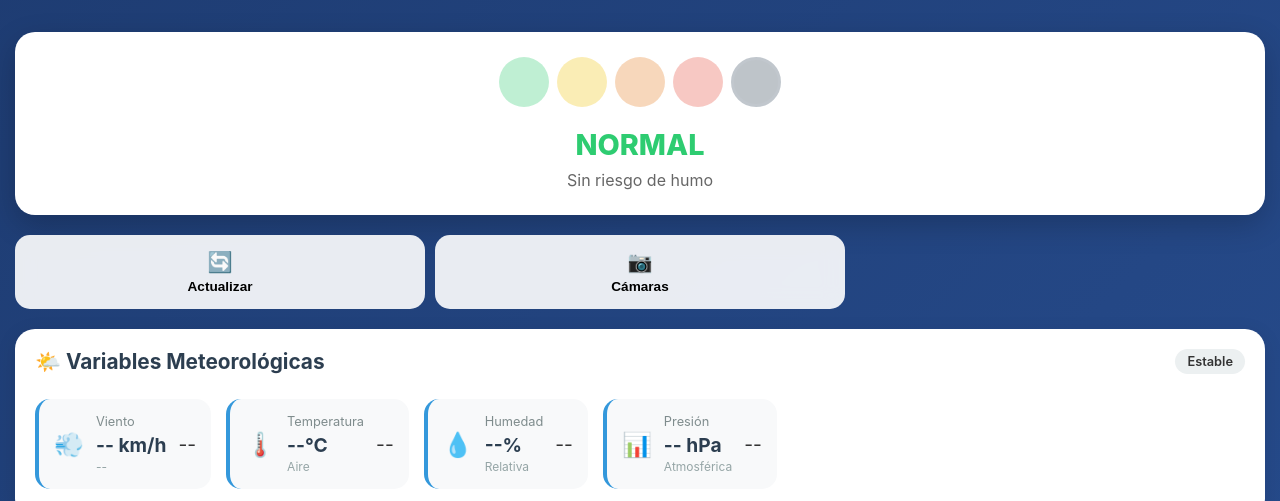
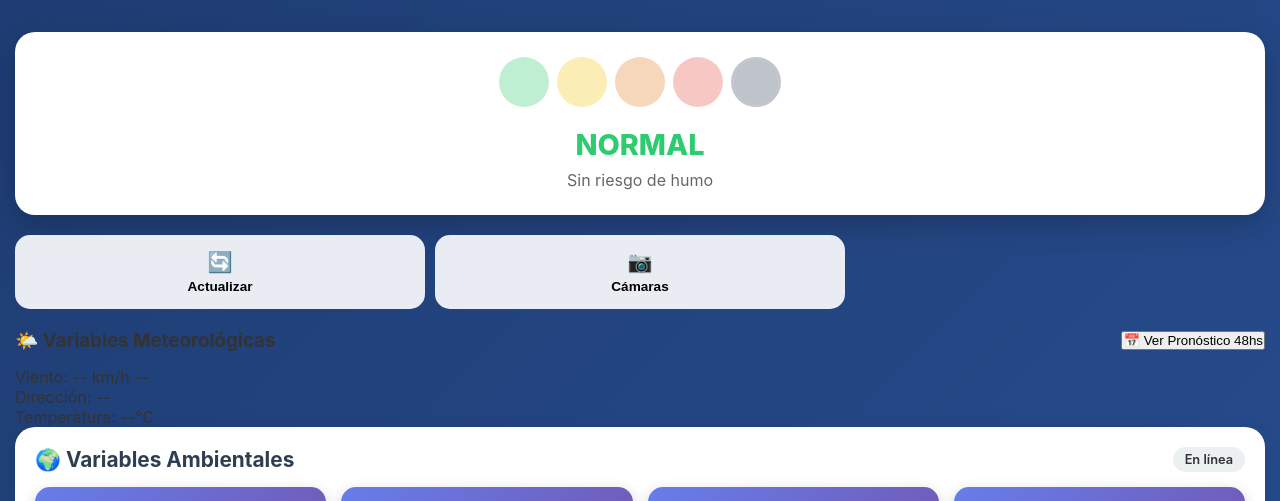
Before and after one commit to lujandefensacivil-ops/panel_monitoreo_basural, a plain HTML site: page index.html in a window 1280 px wide. Shown: the part 90-591 px from the top of the page. Drawn offline with Linux system fonts and the light colour scheme.

Commit message:
Update index.html

```diff
--- a/index.html
+++ b/index.html
@@ -44,51 +44,41 @@
             </button>
         </div>
 
-        <!-- VARIABLES METEOROLÓGICAS -->
-        <div class="seccion">
+       <!-- Sección Meteorológica - CON PRONÓSTICO -->
+<div class="meteo-section">
     <div class="section-header">
-                <h2>🌤️ Variables Meteorológicas</h2>
-                <span class="section-badge" id="estado-general">Estable</span>
-            </div>
-            <div class="variables-scroll">
-                <div class="variable-card-mobile">
-                    <div class="var-icon">💨</div>
-                    <div class="var-content">
-                        <div class="var-name">Viento</div>
-                        <div class="var-value" id="viento-velocidad-mobile">-- km/h</div>
-                        <div class="var-direction" id="viento-direccion-mobile">--</div>
-                    </div>
-                    <div class="var-status" id="estado-viento-mobile">--</div>
+        <h3>🌤️ Variables Meteorológicas</h3>
+        <button onclick="togglePronostico()" class="btn-toggle-pronostico">
+            📅 Ver Pronóstico 48hs
+        </button>
     </div>
 
-                <div class="variable-card-mobile">
-                    <div class="var-icon">🌡️</div>
-                    <div class="var-content">
-                        <div class="var-name">Temperatura</div>
-                        <div class="var-value" id="temperatura-mobile">--°C</div>
-                        <div class="var-detail">Aire</div>
+    <!-- DATOS ACTUALES (como ya tenés) -->
+    <div class="datos-actuales">
+        <div class="dato-item">
+            <span class="dato-label">Viento:</span>
+            <span id="viento-velocidad-mobile">-- km/h</span>
+            <span id="viento-direccion-mobile">--</span>
         </div>
-                    <div class="var-status" id="estado-temp-mobile">--</div>
+        <div class="dato-item">
+            <span class="dato-label">Dirección:</span>
+            <span id="estado-viento-mobile">--</span>
+        </div>
+        <div class="dato-item">
+            <span class="dato-label">Temperatura:</span>
+            <span id="temperatura-mobile">--°C</span>
+        </div>
+        <!-- ... el resto de tus datos actuales -->
     </div>
 
-                <div class="variable-card-mobile">
-                    <div class="var-icon">💧</div>
-                    <div class="var-content">
-                        <div class="var-name">Humedad</div>
-                        <div class="var-value" id="humedad-mobile">--%</div>
-                        <div class="var-detail">Relativa</div>
+    <!-- PRONÓSTICO 48HS (se muestra/oculta) -->
+    <div id="panel-pronostico-integrado" class="panel-pronostico-integrado" style="display: none;">
+        <div class="pronostico-header">
+            <h4>📊 Pronóstico Próximas 48 Horas</h4>
+            <small>Para planificar acciones</small>
         </div>
-                    <div class="var-status" id="estado-humedad-mobile">--</div>
-                </div>
-
-                <div class="variable-card-mobile">
-                    <div class="var-icon">📊</div>
-                    <div class="var-content">
-                        <div class="var-name">Presión</div>
-                        <div class="var-value" id="presion-mobile">-- hPa</div>
-                        <div class="var-detail">Atmosférica</div>
-                    </div>
-                    <div class="var-status" id="estado-presion-mobile">--</div>
+        <div id="contenido-pronostico-integrado" class="pronostico-integrado-content">
+            Cargando pronóstico...
         </div>
     </div>
 </div>
```
Lines whose indentation alone changed are shown as unchanged.
